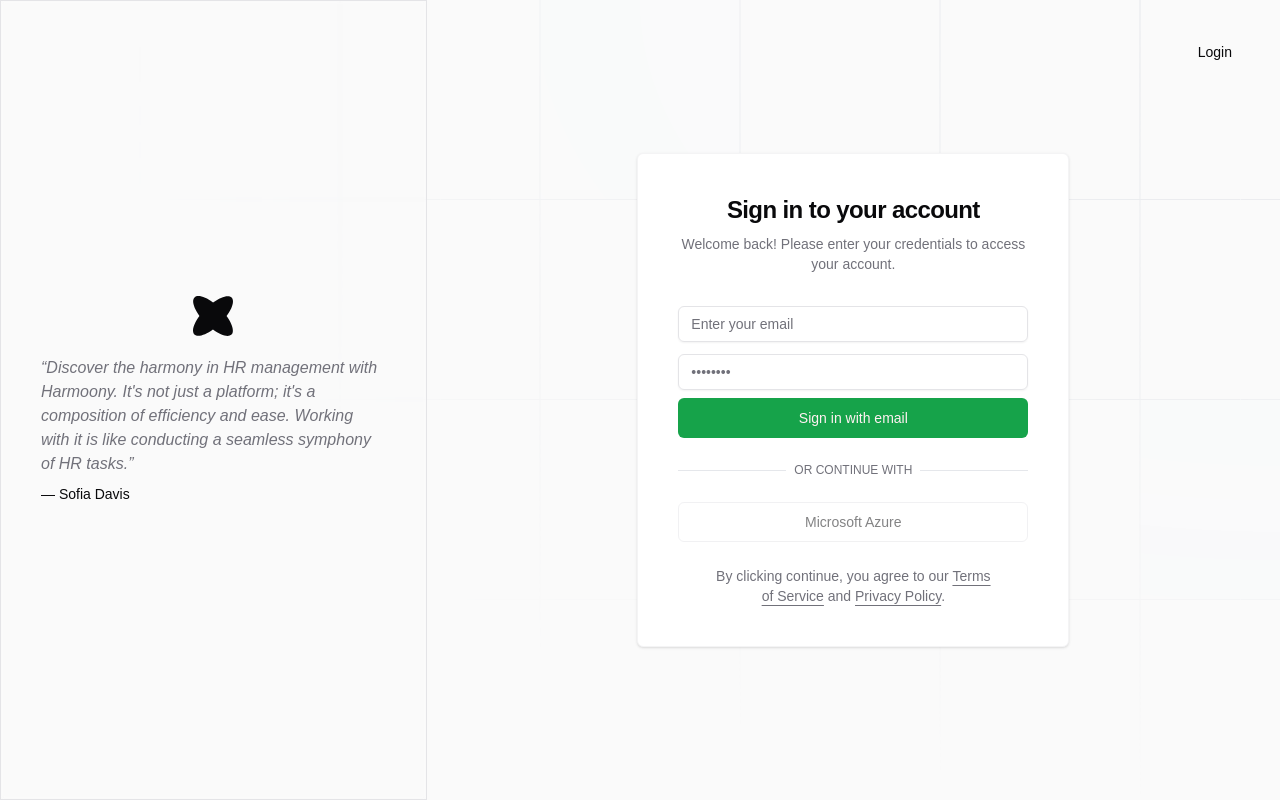
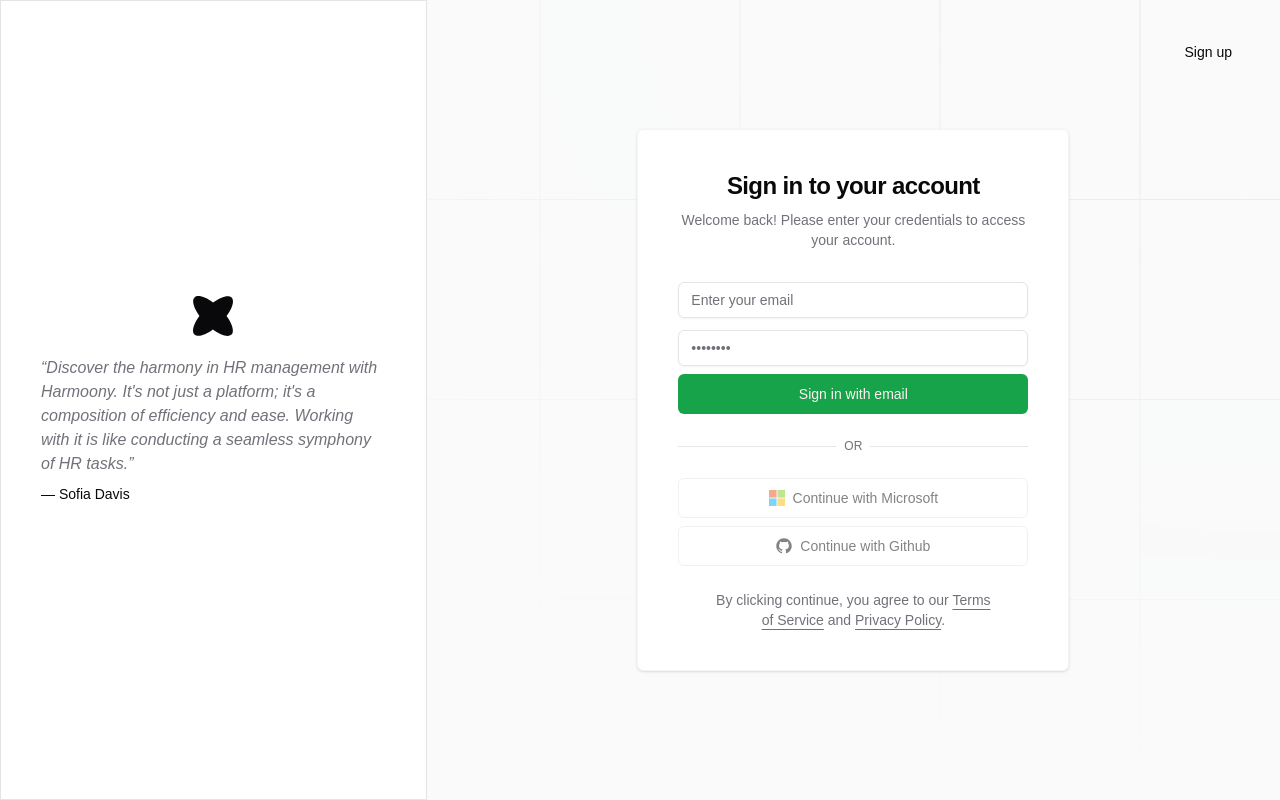
Before and after one commit to lorikkmehmeti/harmoony, a React (Vite) app: page /login in a window 1280 px wide. Built offline with nearby package versions, Linux system fonts and the light colour scheme; a web font is replaced by a local one.

Commit message:
login layout change, add microsoft and github buttons in user auth form

```diff
--- a/src/pages/login/AuthForm.tsx
+++ b/src/pages/login/AuthForm.tsx
@@ -13,6 +13,7 @@ import { Input } from "@/components/ui/input.tsx";
 import { useAuthContext, useUser } from "@/lib/hooks";
 import { cn } from "@/lib/utils";
 import { zodResolver } from "@hookform/resolvers/zod";
+import { GitHubLogoIcon } from "@radix-ui/react-icons";
 import { useForm } from "react-hook-form";
 import { useNavigate } from "react-router-dom";
 import { z } from "zod";
@@ -126,17 +127,45 @@ export function UserAuthForm({ className, ...props }: UserAuthFormProps) {
 					<span className="w-full border-t" />
 				</div>
 				<div className="relative flex justify-center text-xs uppercase">
-					<span className="bg-background px-2 text-muted-foreground">
-						Or continue with
-					</span>
+					<span className="bg-background px-2 text-muted-foreground">Or</span>
 				</div>
 			</div>
-			<Button
-				variant="outline"
-				type="button"
-				disabled={true}>
-				Microsoft Azure
-			</Button>
+			<div className="flex w-full flex-col gap-2">
+				<Button
+					variant="outline"
+					type="button"
+					disabled={true}>
+					<svg
+						xmlns="http://www.w3.org/2000/svg"
+						className="mr-2 h-4 w-4"
+						viewBox="0 0 256 256">
+						<path
+							fill="#F1511B"
+							d="M121.666 121.666H0V0h121.666z"
+						/>
+						<path
+							fill="#80CC28"
+							d="M256 121.666H134.335V0H256z"
+						/>
+						<path
+							fill="#00ADEF"
+							d="M121.663 256.002H0V134.336h121.663z"
+						/>
+						<path
+							fill="#FBBC09"
+							d="M256 256.002H134.335V134.336H256z"
+						/>
+					</svg>
+					Continue with Microsoft
+				</Button>
+				<Button
+					variant="outline"
+					type="button"
+					disabled={true}>
+					<GitHubLogoIcon className="mr-2 h-4 w-4" />
+					Continue with Github
+				</Button>
+			</div>
 		</div>
 	);
 }
--- a/src/pages/login/Login.tsx
+++ b/src/pages/login/Login.tsx
@@ -51,7 +51,7 @@ export const AuthenticationPage = () => {
 						fill="url(#83fd4e5a-9d52-42fc-97b6-718e5d7ee527)"></rect>
 				</svg>
 				<div className="col-span-1 flex w-full flex-col items-center justify-center gap-5 border border-border p-3 backdrop-blur-[2px] max-lg:hidden md:p-10">
-					<div className="absolute inset-0" />
+					<div className="absolute inset-0 bg-white" />
 					<div className="relative z-20 flex items-center text-lg font-medium">
 						<svg
 							className="h-10"
@@ -81,12 +81,12 @@ export const AuthenticationPage = () => {
 				<div className="col-span-2 mx-auto flex w-full items-center justify-center max-md:col-span-3">
 					<div className="rounded-md border border-accent bg-background p-10 shadow">
 						<Link
-							to="/examples/authentication"
+							to="/login"
 							className={cn(
 								buttonVariants({ variant: "ghost" }),
 								"absolute right-4 top-4 md:right-8 md:top-8",
 							)}>
-							Login
+							Sign up
 						</Link>
 						<div className="mx-auto flex w-full flex-col justify-center space-y-6 sm:w-[350px]">
 							<div className="flex flex-col space-y-2 text-center">
```
